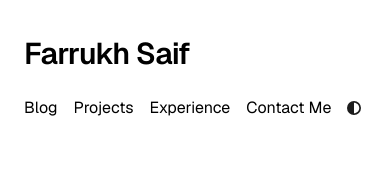
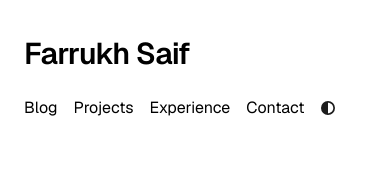
Before and after one commit to farrukh-saif/Portfolio, a Next.js app: page / in a window 390 px wide. Shown: the top 186 px of the page. Built offline with nearby package versions, Linux system fonts and the light colour scheme.

Commit message:
Change 'contact me' to 'contact' on mobile

```diff
--- a/app/components/nav.tsx
+++ b/app/components/nav.tsx
@@ -32,7 +32,8 @@ export function Navbar() {
             href="mailto:syedfarrukhsaif@gmail.com"
             className="transition-all hover:text-neutral-800 dark:hover:text-neutral-200 flex align-middle relative"
           >
-            Contact Me
+            <span className="hidden sm:inline">Contact Me</span>
+            <span className="inline sm:hidden">Contact</span>
           </a>
           <ThemeSwitch />
         </div>
```
